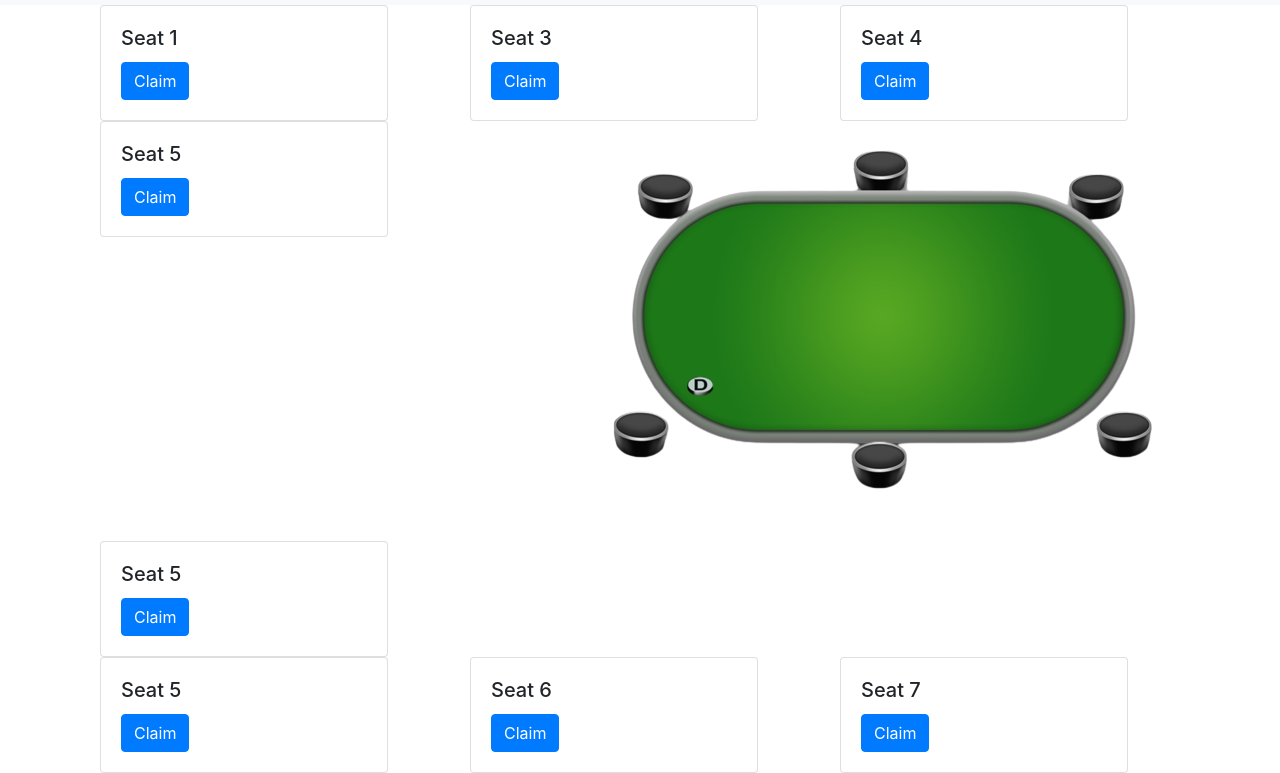
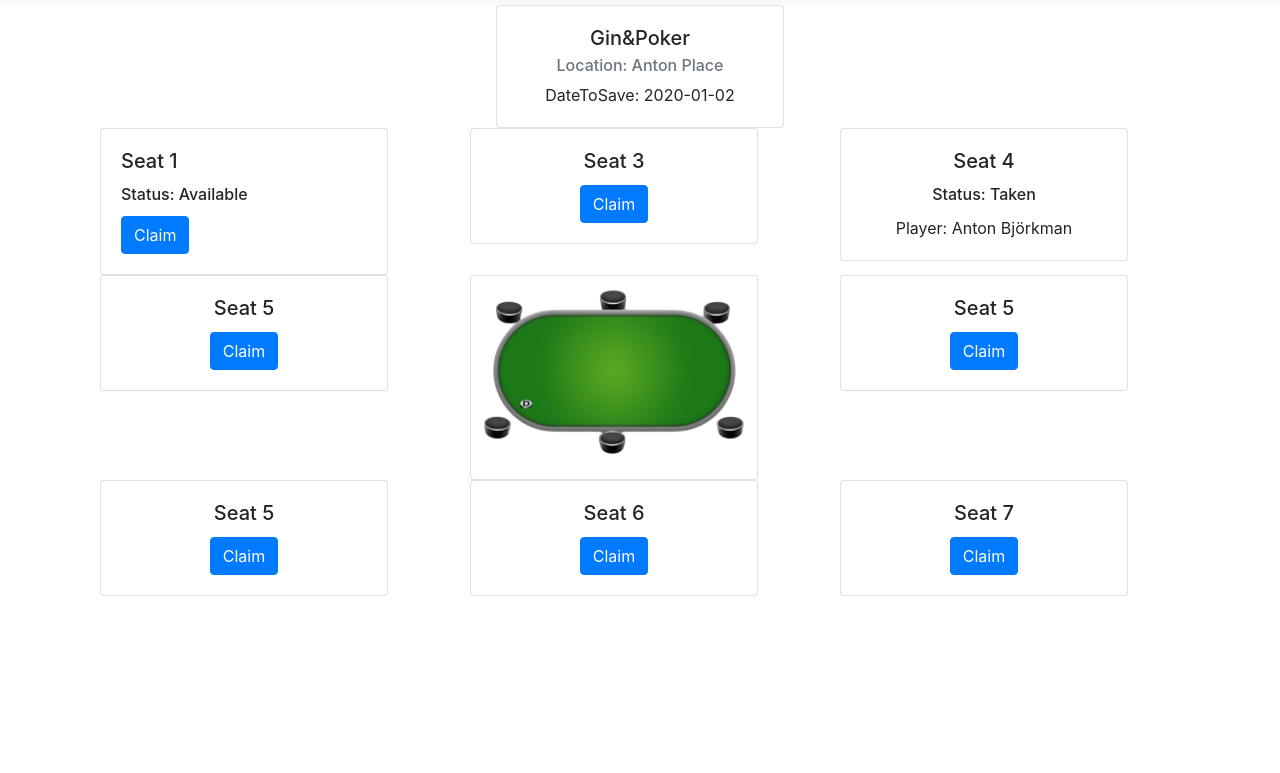
Before and after one commit to antonidag/poker, a website: page public/event.html in a window 1280 px wide. Shown: the part 51-824 px from the top of the page. After the commit the page ends 800 px from the top, so only its background shows below. Drawn offline with nearby package versions, Linux system fonts and the light colour scheme.

Commit message:
update: event draft

```diff
--- a/public/event.html
+++ b/public/event.html
@@ -69,17 +69,26 @@
     </nav>
     <div class="container">
       <div class="container">
+        <div class="d-flex justify-content-center">
+          <div class="card text-center" style="width: 18rem;">
+          <div class="card-body">
+            <h5 class="card-title">Gin&Poker</h5>
+            <h6 class="card-subtitle mb-2 text-muted">Location: Anton Place</h6>
+            <p class="card-text">DateToSave: 2020-01-02</p>
+          </div>
+        </div></div>
         <div class="row">
           <div class="col-sm">
             <div class="card" style="width: 18rem">
               <div class="card-body">
                 <h5 class="card-title">Seat 1</h5>
+                <h6 class="card-title">Status: Available</h6>
                 <a href="#" class="btn btn-primary">Claim</a>
               </div>
             </div>
           </div>
           <div class="col-sm">
-            <div class="card" style="width: 18rem">
+            <div class="card text-center" style="width: 18rem">
               <div class="card-body">
                 <h5 class="card-title">Seat 3</h5>
                 <a href="#" class="btn btn-primary">Claim</a>
@@ -87,17 +96,18 @@
             </div>
           </div>
           <div class="col-sm">
-            <div class="card" style="width: 18rem">
+            <div class="card text-center" style="width: 18rem">
               <div class="card-body">
                 <h5 class="card-title">Seat 4</h5>
-                <a href="#" class="btn btn-primary">Claim</a>
+                <h6 class="card-title">Status: Taken</h6>
+                <h7 class="card-title">Player: Anton Björkman</h7>
               </div>
             </div>
           </div>
         </div>
         <div class="row">
           <div class="col-sm">
-            <div class="card" style="width: 18rem">
+            <div class="card text-center" style="width: 18rem">
               <div class="card-body">
                 <h5 class="card-title">Seat 5</h5>
                 <a href="#" class="btn btn-primary">Claim</a>
@@ -105,10 +115,12 @@
             </div>
           </div>
           <div class="col-sm">
-            <img src="./shared/media/pokertable.png" />
+            <div class="card text-center" style="width: 18rem;">
+              <img class="card-img-top" src="./shared/media/pokertable.png" alt="Card image cap">
+            </div>
           </div>
           <div class="col-sm">
-            <div class="card" style="width: 18rem">
+            <div class="card text-center" style="width: 18rem">
               <div class="card-body">
                 <h5 class="card-title">Seat 5</h5>
                 <a href="#" class="btn btn-primary">Claim</a>
@@ -118,7 +130,7 @@
         </div>
         <div class="row">
           <div class="col-sm">
-            <div class="card" style="width: 18rem">
+            <div class="card text-center" style="width: 18rem">
               <div class="card-body">
                 <h5 class="card-title">Seat 5</h5>
                 <a href="#" class="btn btn-primary">Claim</a>
@@ -126,7 +138,7 @@
             </div>
           </div>
           <div class="col-sm">
-            <div class="card" style="width: 18rem">
+            <div class="card text-center" style="width: 18rem">
               <div class="card-body">
                 <h5 class="card-title">Seat 6</h5>
                 <a href="#" class="btn btn-primary">Claim</a>
@@ -134,7 +146,7 @@
             </div>
           </div>
           <div class="col-sm">
-            <div class="card" style="width: 18rem">
+            <div class="card text-center" style="width: 18rem">
               <div class="card-body">
                 <h5 class="card-title">Seat 7</h5>
                 <a href="#" class="btn btn-primary">Claim</a>
```
